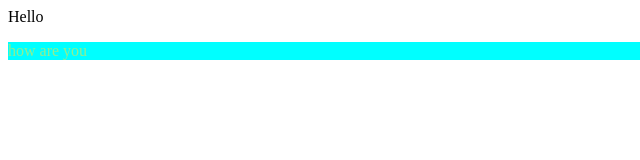
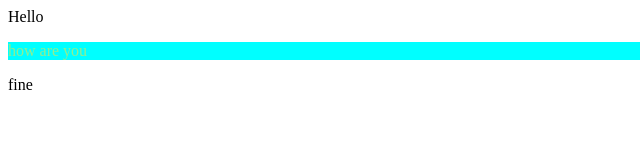
Before and after one commit to Konsid14/hilight-p-in-p, a plain HTML site: page index.html in a window 1280 px wide. Shown: the full height of the page, 0-640 px from the left. Drawn offline with Linux system fonts and the light colour scheme.

Commit message:
Update index.html

```diff
--- a/index.html
+++ b/index.html
@@ -1,4 +1,4 @@
 <html>
   <link rel="stylesheet" href="styles.css">
-  <p> Hello <p class="howareyou"> how are you</p></p>
+  <p> Hello <p class="howareyou"> how are you</p>fine</p>
 </html>
```
